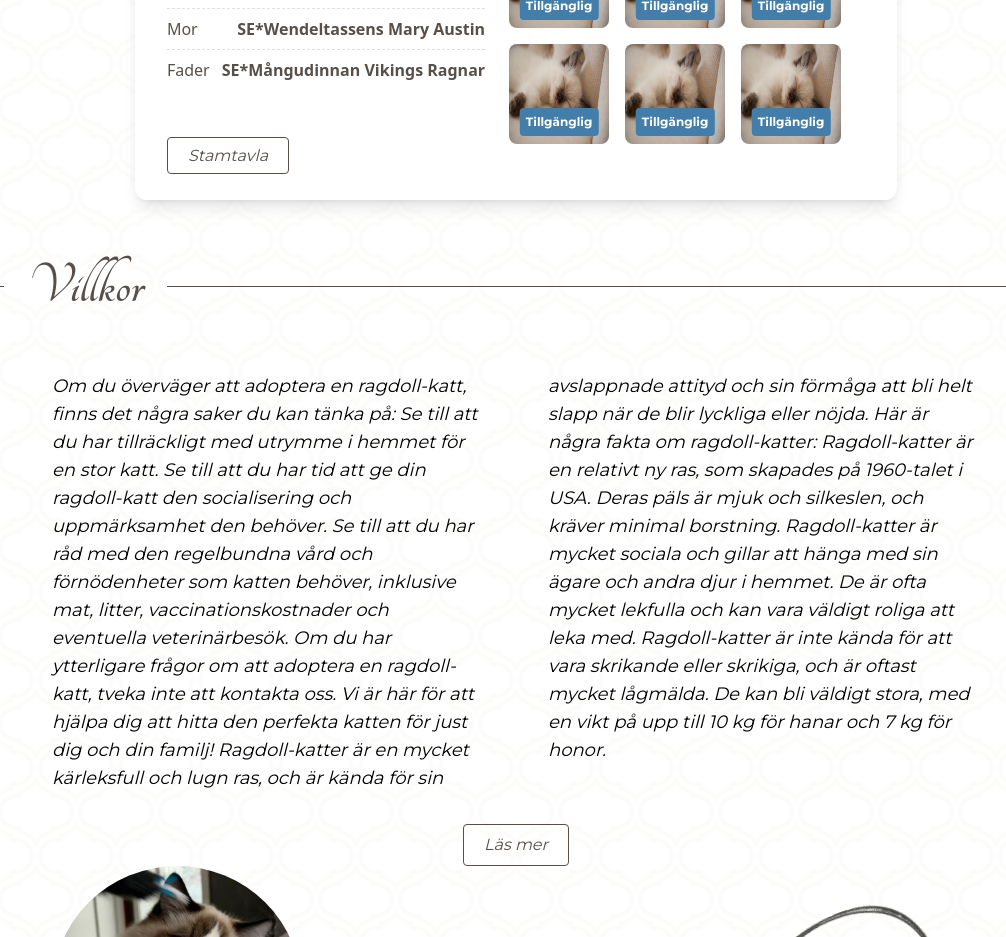
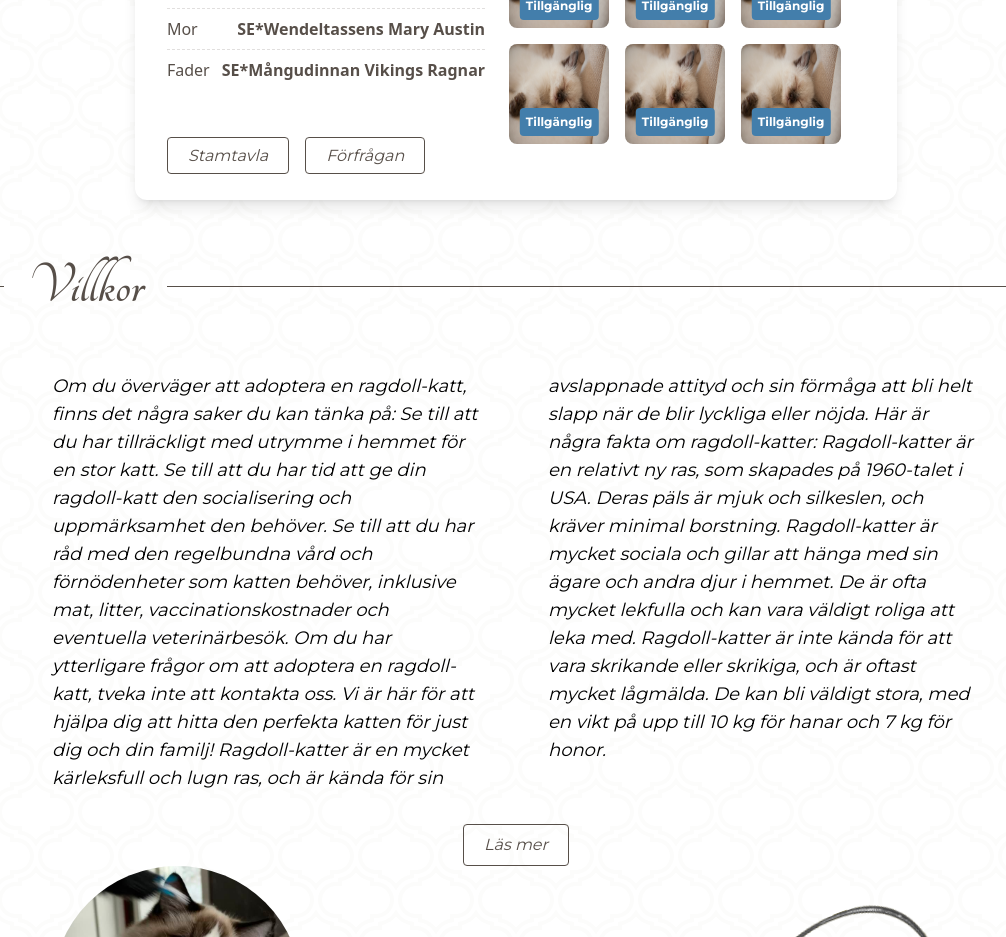
Before and after one commit to spaceflake/wendeltassens, a Next.js app: page /playground in a window 1280 px wide. Shown: the part 3500-4437 px from the top of the page, without its empty margins (124-1130 px from the left). Built offline with nearby package versions, Linux system fonts and the light colour scheme.

Commit message:
add button to KittenOverview

```diff
--- a/components/KittenOverview.tsx
+++ b/components/KittenOverview.tsx
@@ -34,8 +34,9 @@ const KittenOverview = ({ title, birthDate, mother, father }: Props) => {
             <span className="font-bold text-right">{father}</span>
           </div>
         </div>
-        <div>
+        <div className="space-x-4">
           <Button text="Stamtavla" goTo="https://google.com" />
+          <Button text="Förfrågan" goTo="/kontakt" />
         </div>
       </div>
       <div className="p-6 grid grid-cols-3 gap-4 place-items-center">
```
